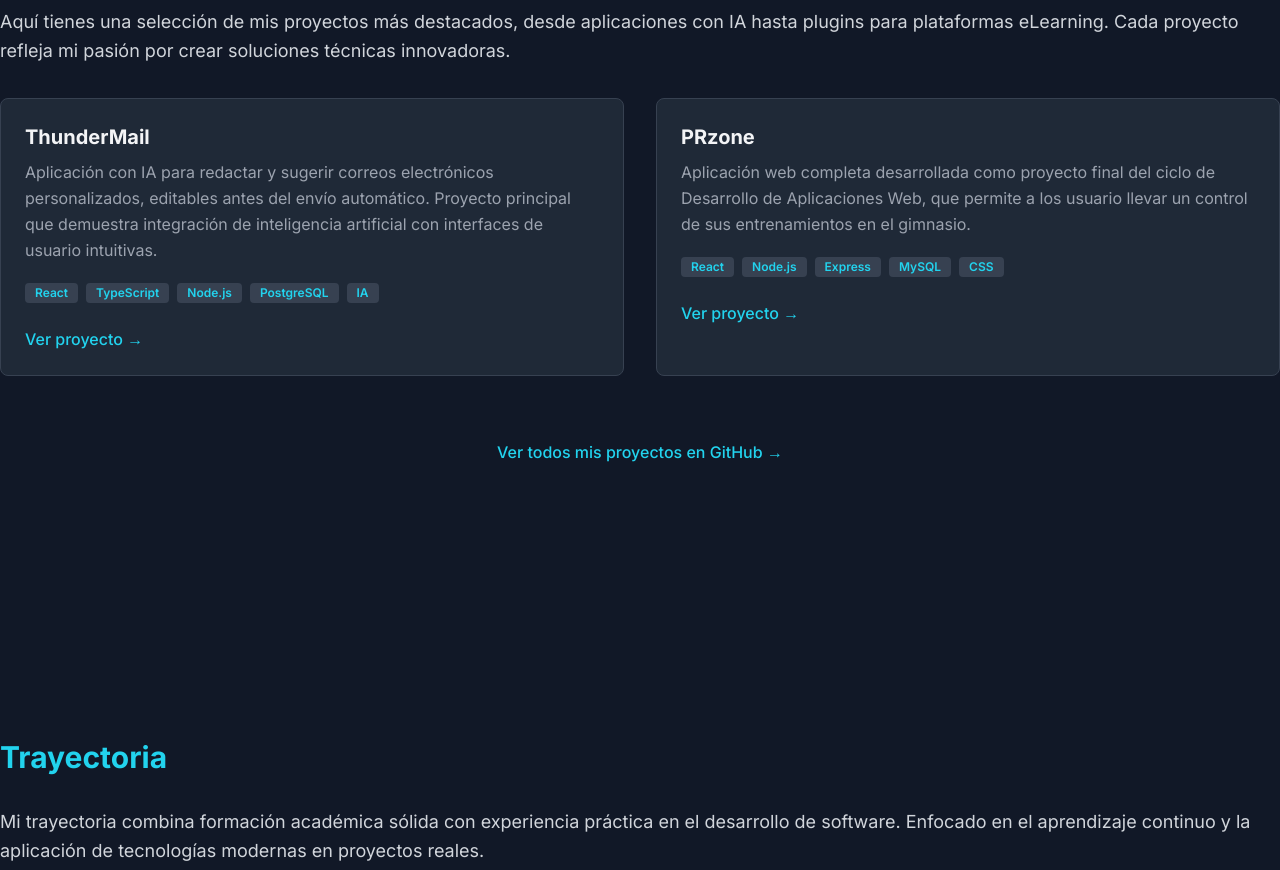
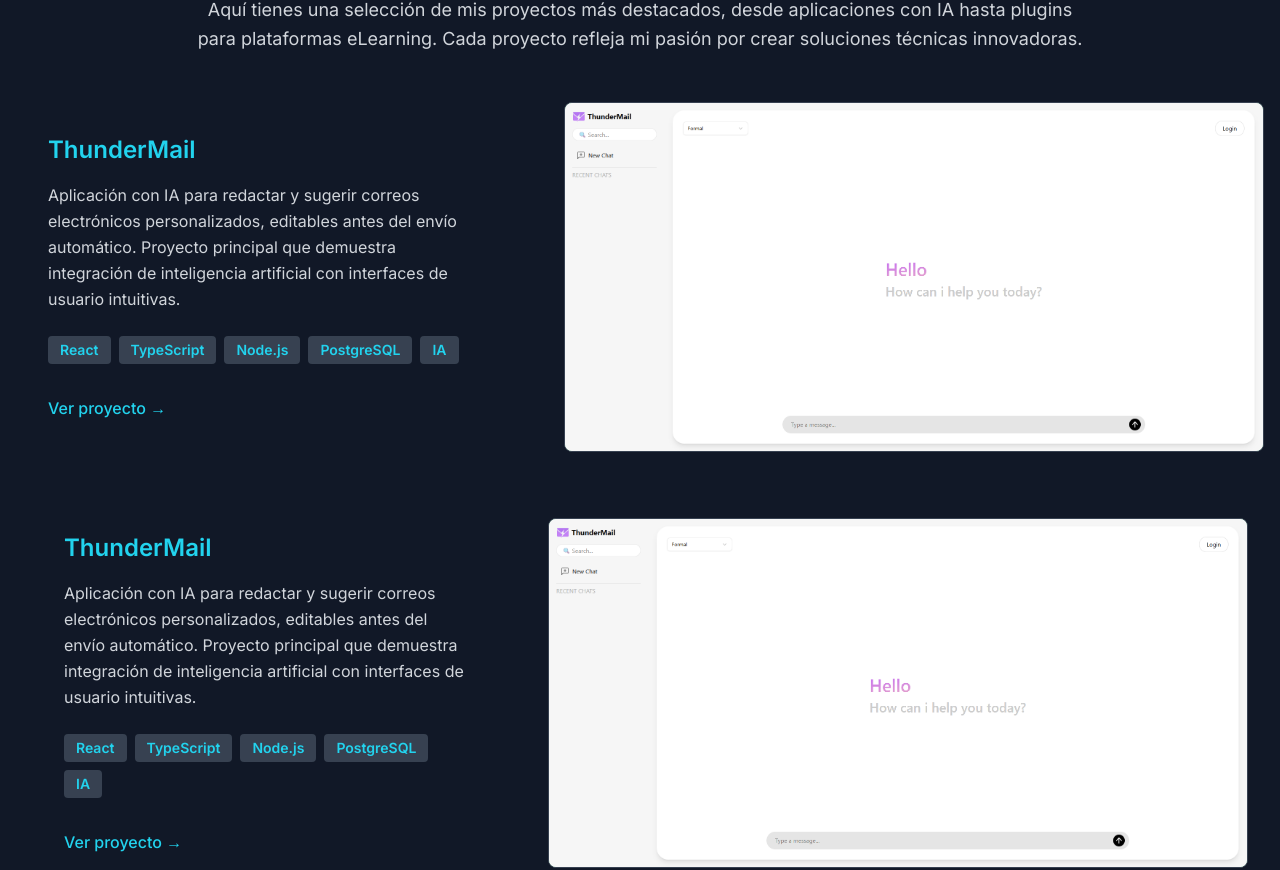
Before and after one commit to GuilleAlvareez/PortfolioNextJs, a Next.js app: page / in a window 1280 px wide. Shown: the part 2253-3123 px from the top of the page. Built offline with nearby package versions, Linux system fonts and the light colour scheme.

Commit message:
Refactor: mejora en la sección de proyectos, incluyendo diseño y contenido optimizado

```diff
--- a/src/app/page.tsx
+++ b/src/app/page.tsx
@@ -20,7 +20,7 @@ export default function Home() {
         <About />
       </SectionWrapper>
 
-      <SectionWrapper id="projects" title="Proyectos">
+      <SectionWrapper id="projects" title="">
         <Projects />
       </SectionWrapper>
 
--- a/src/components/sections/Projects.tsx
+++ b/src/components/sections/Projects.tsx
@@ -1,72 +1,141 @@
+import Image from "next/image";
+
 export default function Projects() {
   const projects = [
     {
-      title: 'ThunderMail',
+      title: "ThunderMail",
       description:
-        'Aplicación con IA para redactar y sugerir correos electrónicos personalizados, editables antes del envío automático. Proyecto principal que demuestra integración de inteligencia artificial con interfaces de usuario intuitivas.',
-      tags: ['React', 'TypeScript', 'Node.js', 'PostgreSQL', 'IA'],
-      link: 'https://github.com/guillealvarez',
+        "Aplicación con IA para redactar y sugerir correos electrónicos personalizados, editables antes del envío automático. Proyecto principal que demuestra integración de inteligencia artificial con interfaces de usuario intuitivas.",
+      tags: ["React", "TypeScript", "Node.js", "PostgreSQL", "IA"],
+      link: "https://thunder-mail.vercel.app",
+      type: "featured",
     },
     {
-      title: 'PRzone',
+      title: "PRzone",
       description:
-        'Aplicación web completa desarrollada como proyecto final del ciclo de Desarrollo de Aplicaciones Web, que permite a los usuario llevar un control de sus entrenamientos en el gimnasio.',
-      tags: ['React', 'Node.js', 'Express', 'MySQL', 'CSS'],
-      link: 'https://github.com/guillealvarez',
+        "Aplicación web completa desarrollada como proyecto final del ciclo de Desarrollo de Aplicaciones Web, que permite a los usuario llevar un control de sus entrenamientos en el gimnasio.",
+      tags: ["React", "Node.js", "Express", "MySQL", "CSS"],
+      link: "https://github.com/guillealvarez",
+      type: "regular",
     },
   ];
 
   return (
-    <div className="space-y-8">
-      <p className="text-gray-300 text-lg leading-relaxed">
+    <div className="space-y-8 max-w-screen-2xl mx-auto">
+      <div className="text-center mb-12">
+        <h2 className="text-4xl font-bold text-gray-100 mb-4">Proyectos</h2>
+        <p className="text-gray-300 text-lg leading-relaxed max-w-4xl mx-auto">
           Aquí tienes una selección de mis proyectos más destacados, desde
           aplicaciones con IA hasta plugins para plataformas eLearning. Cada
           proyecto refleja mi pasión por crear soluciones técnicas innovadoras.
         </p>
+      </div>
 
-      <div className="grid grid-cols-1 md:grid-cols-2 gap-8">
-        {projects.map((project, index) => (
-          <div
-            key={index}
-            className="bg-gray-800 rounded-lg p-6 border border-gray-700 hover:border-cyan-400 transition-all duration-300 hover:shadow-lg hover:shadow-cyan-400/10"
-          >
-            <h3 className="text-xl font-bold mb-2 text-gray-100">
-              {project.title}
-            </h3>
-
-            <p className="text-gray-400 mb-4 leading-relaxed">
-              {project.description}
+      {/* Layout mejorado con mayor espacio para las cards */}
+      <div className="space-y-12 max-w-full mx-auto px-4">
+        {/* Primer proyecto - Imagen a la derecha */}
+        <div className="flex flex-col lg:flex-row items-center gap-8 lg:gap-12">
+          {/* Info proyecto (lado izquierdo, más ancha) */}
+          <div className="flex-1 lg:max-w-3xl">
+            <div className="p-8  rounded-lg h-full">
+              <div className="text-left">
+                <h4 className="text-2xl font-semibold text-cyan-400 mb-4">
+                  {projects[0].title}
+                </h4>
+                <p className="text-gray-300 text-base mb-6 leading-relaxed">
+                  {projects[0].description}
                 </p>
-
-            <div className="mb-4">
-              {project.tags.map((tag, tagIndex) => (
+                <div className="mb-6">
+                  {projects[0].tags.map((tag, tagIndex) => (
                     <span
                       key={tagIndex}
-                  className="inline-block bg-gray-700 text-cyan-400 text-xs font-semibold mr-2 mb-2 px-2.5 py-0.5 rounded"
+                      className="inline-block bg-gray-700 text-cyan-400 text-sm font-semibold mr-2 mb-2 px-3 py-1 rounded"
                     >
                       {tag}
                     </span>
                   ))}
                 </div>
-
                 <a
-              href={project.link}
+                  href={projects[0].link}
                   target="_blank"
                   rel="noopener noreferrer"
-              className="inline-flex items-center text-cyan-400 hover:text-cyan-300 font-medium transition-colors"
+                  className="inline-flex items-center text-cyan-400 hover:text-cyan-300 font-medium text-base transition-colors"
                 >
                   Ver proyecto →
                 </a>
               </div>
+            </div>
+          </div>
+
+          {/* Foto proyecto (lado derecho) */}
+          <div className="relative w-full ml-auto lg:w-[700px] h-[300px] lg:h-[350px] overflow-hidden rounded-lg border border-gray-700 hover:border-cyan-400 transition-all duration-300 hover:shadow-lg hover:shadow-cyan-400/10 bg-green-200">
+            <Image
+              src="/ThunderMail.png" // 📌 Nueva imagen optimizada en /public
+              alt="ThunderMail"
+              fill
+              quality={100} // calidad máxima para evitar pixelado
+              className="object-fill"
+              priority // carga más rápido porque es visible al inicio
+            />
+          </div>
+        </div>
+
+        {/* Segundo proyecto - Imagen a la izquierda */}
+        <div className="space-y-12 max-w-full mx-auto px-4">
+        {/* Primer proyecto - Imagen a la derecha */}
+        <div className="flex flex-col lg:flex-row items-center gap-8 lg:gap-12">
+          {/* Info proyecto (lado izquierdo, más ancha) */}
+          <div className="flex-1 lg:max-w-3xl">
+            <div className="p-8  rounded-lg h-full">
+              <div className="text-left">
+                <h4 className="text-2xl font-semibold text-cyan-400 mb-4">
+                  {projects[0].title}
+                </h4>
+                <p className="text-gray-300 text-base mb-6 leading-relaxed">
+                  {projects[0].description}
+                </p>
+                <div className="mb-6">
+                  {projects[0].tags.map((tag, tagIndex) => (
+                    <span
+                      key={tagIndex}
+                      className="inline-block bg-gray-700 text-cyan-400 text-sm font-semibold mr-2 mb-2 px-3 py-1 rounded"
+                    >
+                      {tag}
+                    </span>
                   ))}
                 </div>
+                <a
+                  href={projects[0].link}
+                  target="_blank"
+                  rel="noopener noreferrer"
+                  className="inline-flex items-center text-cyan-400 hover:text-cyan-300 font-medium text-base transition-colors"
+                >
+                  Ver proyecto →
+                </a>
+              </div>
+            </div>
+          </div>
 
-      <div className="text-center pt-8">
+          {/* Foto proyecto (lado derecho) */}
+          <div className="relative w-full ml-auto lg:w-[700px] h-[300px] lg:h-[350px] overflow-hidden rounded-lg border border-gray-700 hover:border-cyan-400 transition-all duration-300 hover:shadow-lg hover:shadow-cyan-400/10 bg-green-200">
+            <Image
+              src="/ThunderMail.png" // 📌 Nueva imagen optimizada en /public
+              alt="ThunderMail"
+              fill
+              quality={100} // calidad máxima para evitar pixelado
+              className="object-fill"
+              priority // carga más rápido porque es visible al inicio
+            />
+          </div>
+        </div>
+      </div>
+      </div>
+      <div className="text-center pt-12">
         <a
           href="https://github.com/guillealvarez"
           target="_blank"
           rel="noopener noreferrer"
-          className="inline-flex items-center text-cyan-400 hover:text-cyan-300 font-medium transition-colors"
+          className="inline-flex items-center text-cyan-400 hover:text-cyan-300 font-medium transition-colors text-lg"
         >
           Ver todos mis proyectos en GitHub →
         </a>
--- a/src/components/ui/SectionWrapper.tsx
+++ b/src/components/ui/SectionWrapper.tsx
@@ -7,11 +7,6 @@ interface SectionWrapperProps {
 export default function SectionWrapper({ id, title, children }: SectionWrapperProps) {
   return (
     <section id={id} className="min-h-screen w-full mx-auto">
-      {title && (
-        <h2 className="text-3xl font-bold text-cyan-400 mb-8">
-          {title}
-        </h2>
-      )}
       {children}
     </section>
   )
```
Also changed, not shown: public/ThunderMail.png (added). Lines whose indentation alone changed are shown as unchanged.
